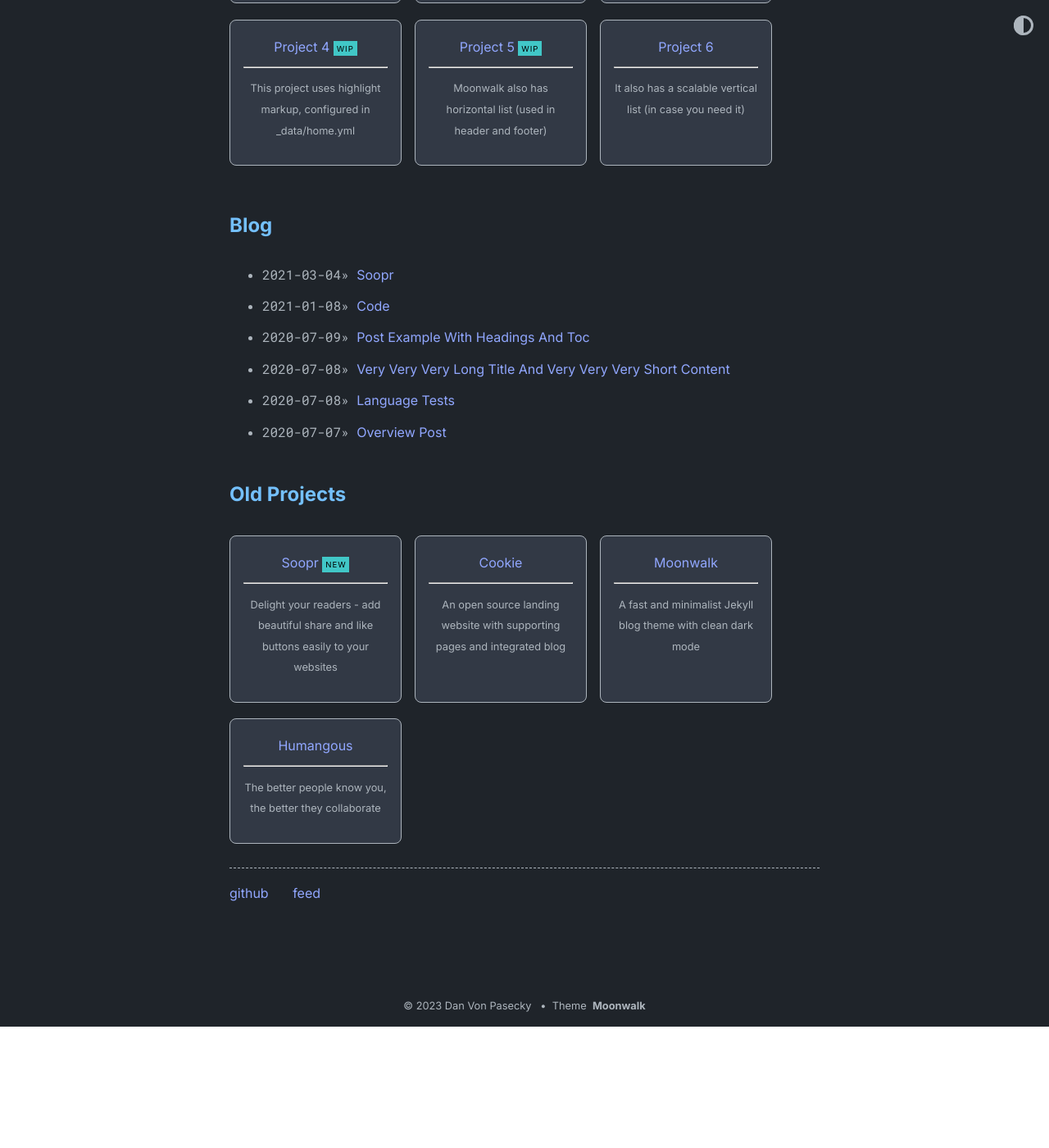
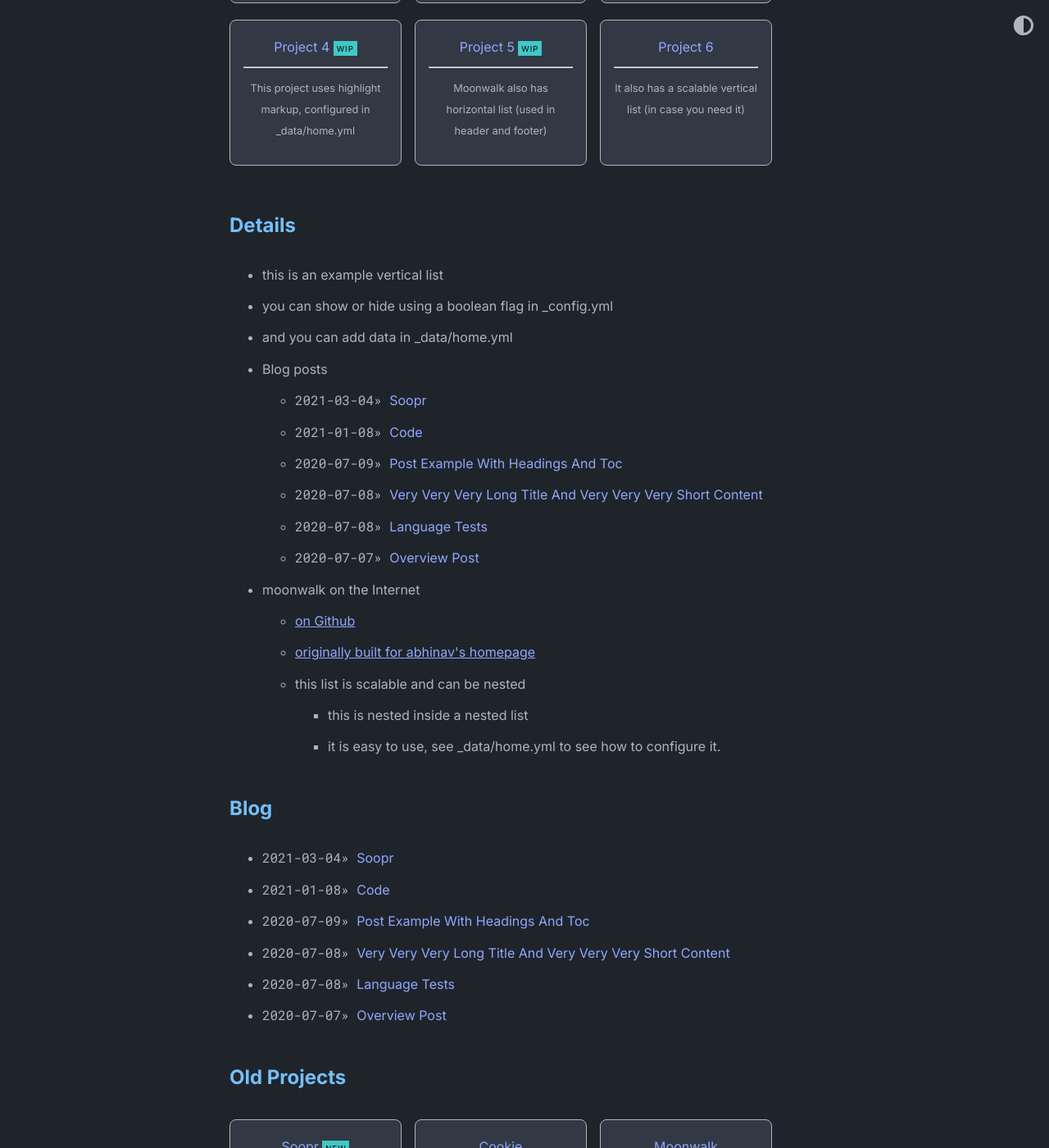
Before and after one commit to dvonpasecky/dvonpasecky.github.io, a Jekyll site: the page built from index.md, in a window 1280 px wide and 1400 px high, scrolled down 549 px. Shown: the whole window at 82% size. Built offline with Jekyll 4.4.1, drawn with Linux system fonts in a browser that asks for light colours; before the commit the page ends 1801 px from its top, so only the background shows below that.

Commit message:
Update _config.yml

```diff
--- a/_config.yml
+++ b/_config.yml
@@ -18,7 +18,7 @@ remote_theme: abhinavs/moonwalk
 theme_config:
   appearance: "dark" # can be "light", "dark" or "auto"
   appearance_toggle: true # if appearance can be switched by user
-  back_home_text: "home.." # customize text for homepage link in post layout
+  back_home_text: "home" # customize text for homepage link in post layout
   date_format: "%Y-%m-%d" # customize how date is formatted
   show_description: true # show blog description
   show_navbar: true # show horizontal navbar
@@ -28,7 +28,7 @@ theme_config:
   show_projects: true # show projects as cards, add in _data/home.yml
   show_blog: true # show blog posts added in _posts
   show_old_projects: true # show old projects as cards, add in _data/home.yml
-  show_misc_list: false # show generic vertical list for misc details, add _data/home.yml
+  show_misc_list: true # show generic vertical list for misc details, add _data/home.yml
   show_reading_time: true # show number of words and reading time in the blog posts
   show_tags: true # show tags in a blog posts
   # options for "home" page
```
